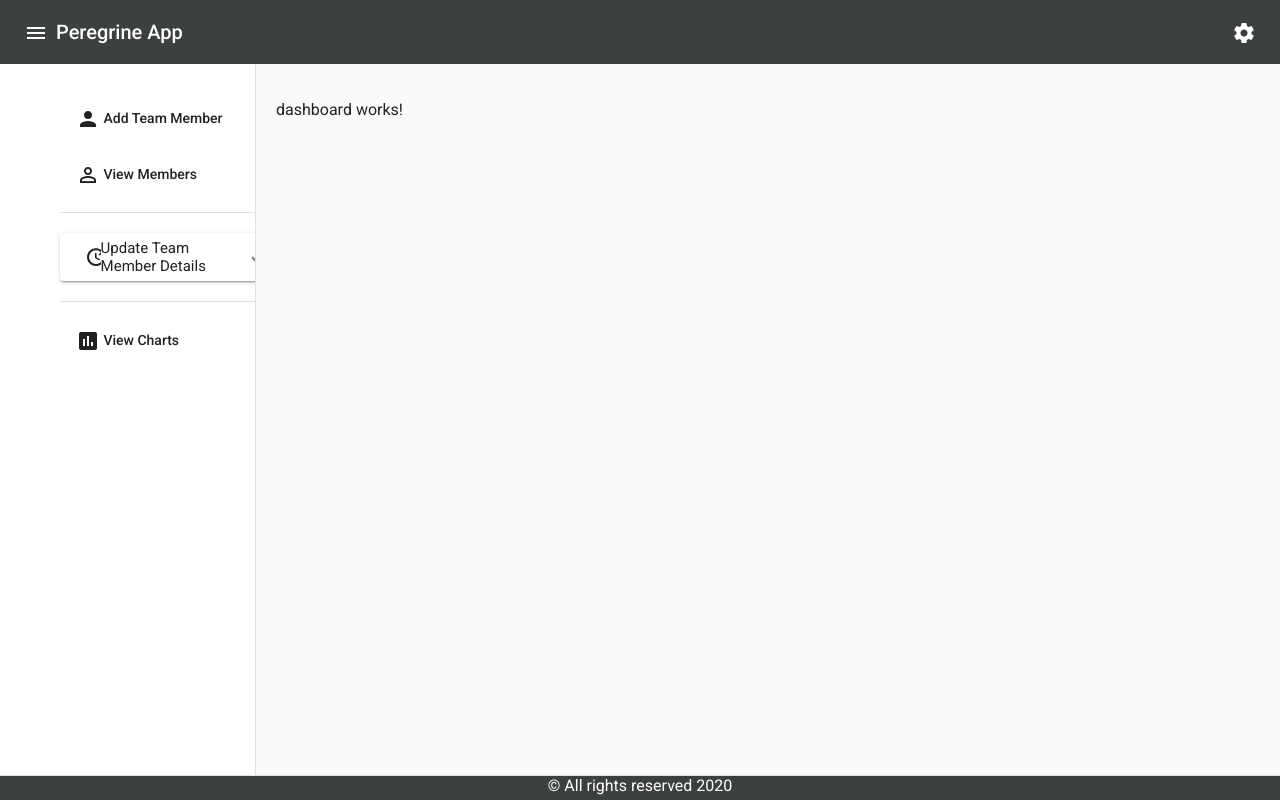
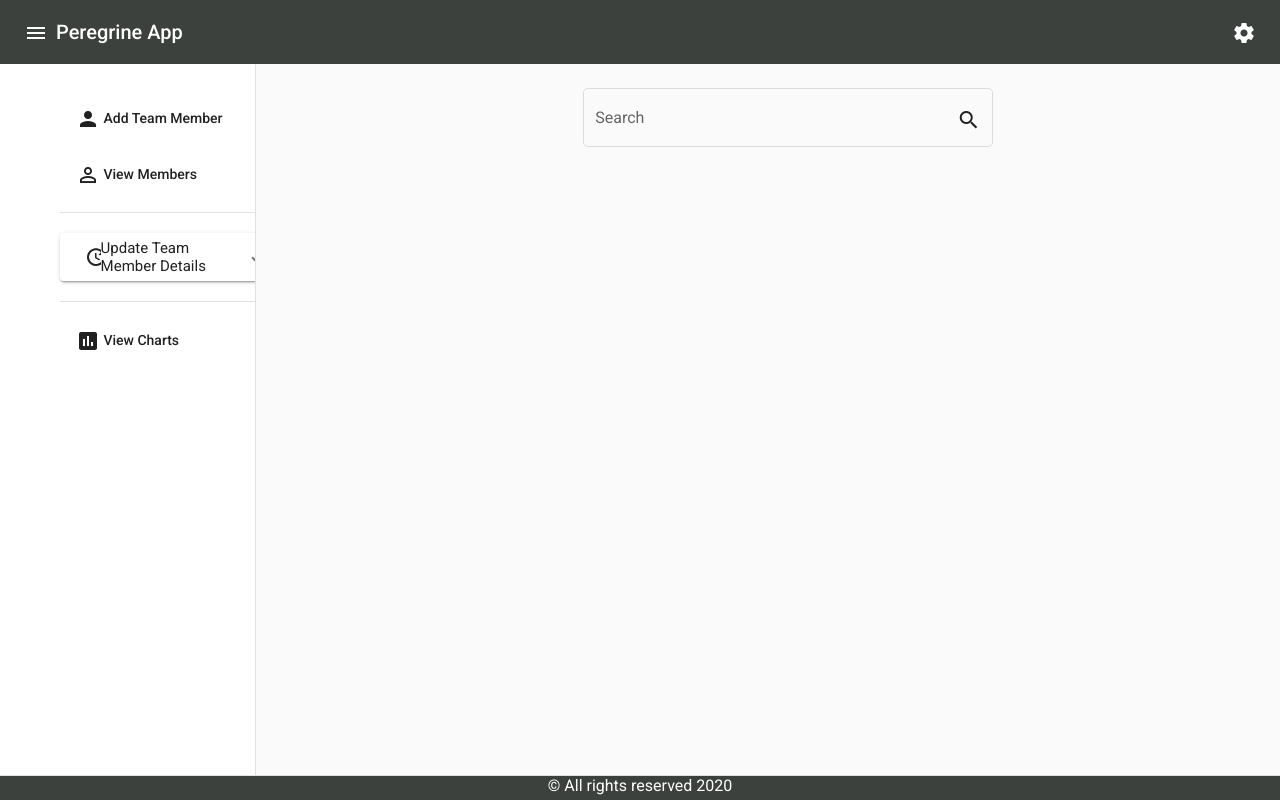
Before and after one commit to RicardoSalambi/Peregrine-Web, an Angular app: page /dashboard in a window 1280 px wide. Built offline with nearby package versions, Linux system fonts and the light colour scheme.

Commit message:
Added searchbar component to dashboard and moved imported modules from app.module.ts to default.module.ts

```diff
--- a/src/app/modules/dashboard/dashboard.component.html
+++ b/src/app/modules/dashboard/dashboard.component.html
@@ -1,7 +1,6 @@
-<p>dashboard works!</p>
 <div class="wrapper">
 
-    <!--<div class="searchbar">
+    <div class="searchbar">
 
         <mat-form-field class="example-full-width" appearance="outline" floatLabel="auto" style="width: 40%;">
             <mat-label>
@@ -11,6 +10,6 @@
             <mat-icon matSuffix>search</mat-icon>
         </mat-form-field>
 
-    </div>-->
+    </div>
 
 </div>
```
Also changed, not shown: src/app/app.module.ts (+1 -38 lines), src/app/layouts/default/default.module.ts (+38 -3 lines).
